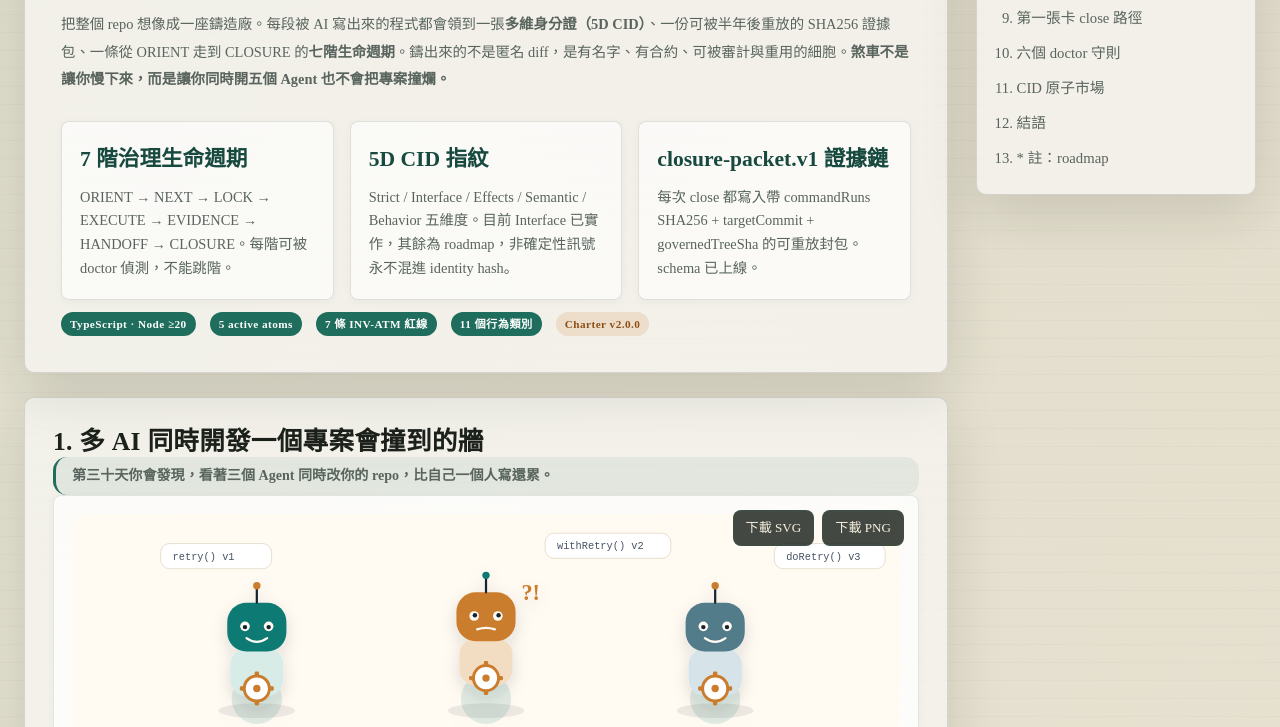
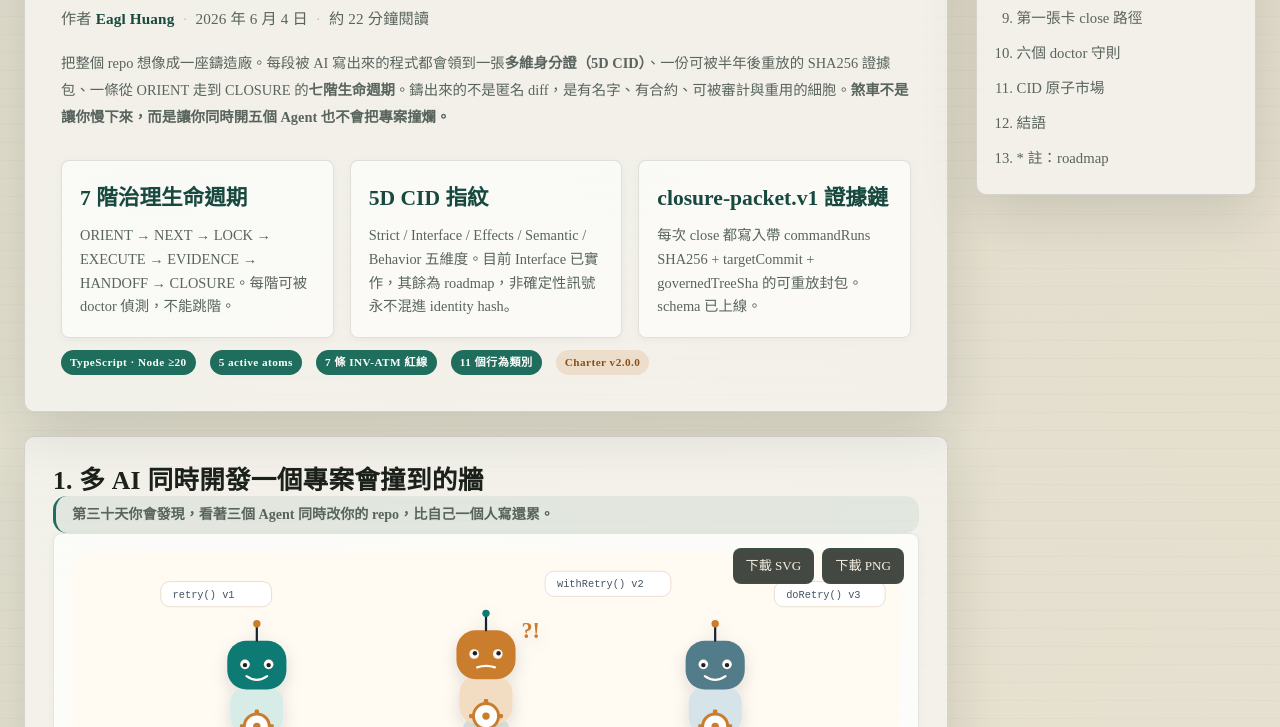
Before and after one commit to eaglhuang/AI-learning-notes, a plain HTML site: page atm_atomic_foundry_public.html in a window 1280 px wide. Shown: the part 373-1100 px from the top of the page. Drawn offline with Linux system fonts and the light colour scheme.

Commit message:
docs(article): add visible author byline to ATM Foundry article (ZH + EN)
Place a conventional byline under the H1/subtitle in the hero block:
  ZH: 作者 Eagl Huang · 2026 年 6 月 4 日 · 約 22 分鐘閱讀
  EN: by Eagl Huang · June 4, 2026 · 22 min read

The byline links to https://github.com/eaglhuang with rel="author" so
Google E-E-A-T, AI search engines (Perplexity, Google SGE, ChatGPT)
and rich-preview cards can attribute the article correctly. JSON-LD
author.name already matches.

```diff
--- a/atm_atomic_foundry_public.html
+++ b/atm_atomic_foundry_public.html
@@ -123,6 +123,26 @@
       font-size: 1.08rem;
       line-height: 1.84;
     }
+    .byline {
+      margin: 14px 0 0;
+      color: var(--ink-soft);
+      font-size: 0.95rem;
+      line-height: 1.6;
+      letter-spacing: 0.01em;
+    }
+    .byline strong {
+      color: var(--ink);
+      font-weight: 700;
+    }
+    .byline .byline-dot {
+      margin: 0 8px;
+      color: var(--line-strong, rgba(25, 36, 47, 0.22));
+    }
+    .byline a {
+      color: var(--accent-strong);
+      text-decoration: none;
+    }
+    .byline a:hover { text-decoration: underline; }
     .lang-switch { margin-top: 16px; font-size: 0.95rem; color: var(--ink-soft); }
     .lang-switch a { font-weight: 700; text-decoration: none; }
     .hero-grid {
@@ -384,6 +404,7 @@
         <p class="eyebrow">AI Engineering Governance · 2026</p>
         <h1>AI 裸奔時代的終結：幫你的多 AI 加速開發同時加裝安全煞車</h1>
         <p class="sub-title">當 N 個 Agent 同時變更同一個 Repo，如何進駐「原子鑄造廠」，以 5D CID 鍛造穩固的系統治理基石</p>
+        <p class="byline">作者 <strong><a href="https://github.com/eaglhuang" target="_blank" rel="author noopener">Eagl Huang</a></strong><span class="byline-dot">·</span>2026 年 6 月 4 日<span class="byline-dot">·</span>約 22 分鐘閱讀</p>
         <p class="lede">把整個 repo 想像成一座鑄造廠。每段被 AI 寫出來的程式都會領到一張<strong>多維身分證（5D CID）</strong>、一份可被半年後重放的 SHA256 證據包、一條從 ORIENT 走到 CLOSURE 的<strong>七階生命週期</strong>。鑄出來的不是匿名 diff，是有名字、有合約、可被審計與重用的細胞。<strong>煞車不是讓你慢下來，而是讓你同時開五個 Agent 也不會把專案撞爛。</strong></p>
 <div class="hero-grid">
           <div class="stat-card"><strong>7 階治理生命週期</strong><span>ORIENT → NEXT → LOCK → EXECUTE → EVIDENCE → HANDOFF → CLOSURE。每階可被 doctor 偵測，不能跳階。</span></div>
```
Also changed, not shown: atm_atomic_foundry_public_en.html (+21 -0 lines).
